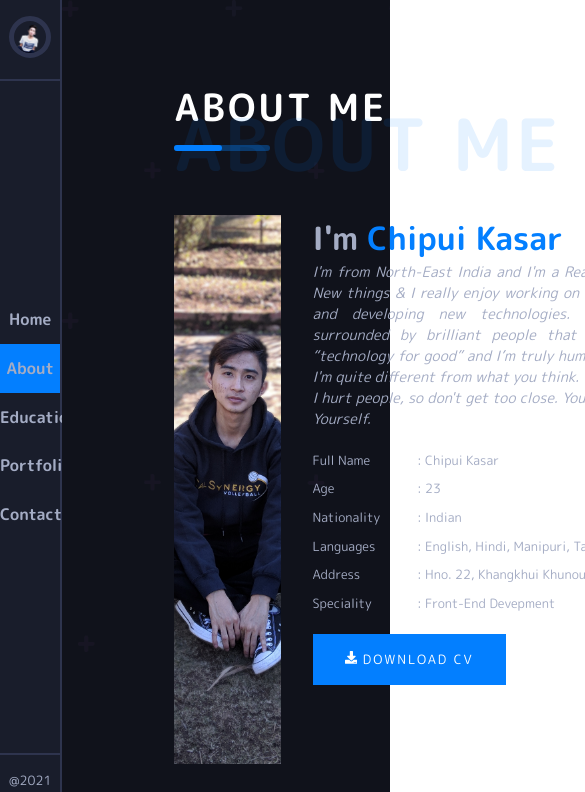
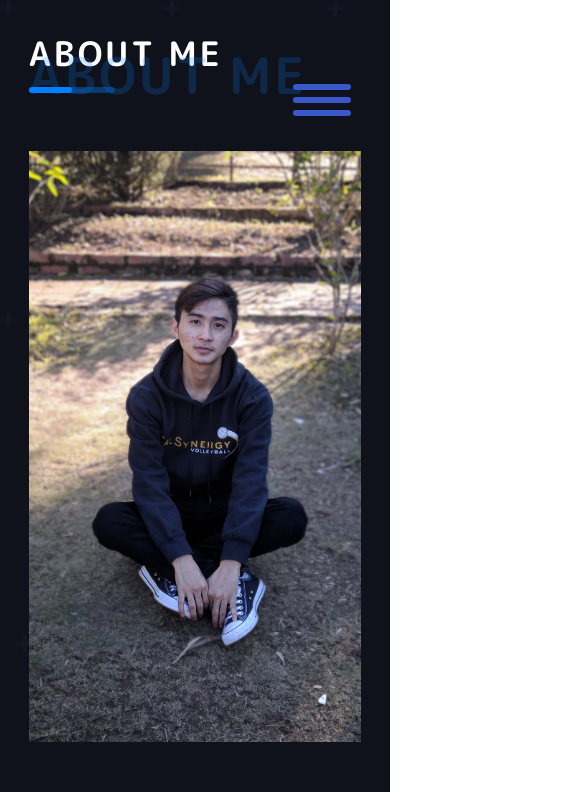
Before and after one commit to Chipui-Kasar/my-webpage, a React (Create React App) app: page /about in a window 390 px wide. Shown: the top 792 px of the page, 585 px wide, since content can reach past the window. Built offline with nearby package versions, Linux system fonts and the light colour scheme.

Commit message:
Updated responsive

```diff
--- a/src/App.css
+++ b/src/App.css
@@ -3,9 +3,77 @@
   height: 100vh;
   background-color: #191d2b;
   position: fixed;
+  z-index: 11;
   border-right: 2px solid #2e344e;
+
+  transform-origin: left;
 }
-.App .main-content {
+
+/*Media query starts*/
+@media (max-width: 1000px) {
+  .App .sideBar {
+    transition: all 0.4s ease-in-out;
+    transform: translateX(-100%);
+    width: 30%;
+  }
+}
+@media (max-width: 411px) {
+  .App .sideBar {
+    width: 50%;
+  }
+}
+@media (max-width: 1000px) {
+  .App .navToggleB {
+    transition: all 0.4s ease-in-out;
+    transform: translateX(0);
+  }
+}
+/*Media query ends*/
+
+.App .navBtn {
+  position: absolute;
+  z-index: 10;
+  right: 10%;
+  top: 10%;
+  width: 4rem;
+  height: 4rem;
+  display: flex;
+  align-items: center;
+  cursor: pointer;
+  justify-content: space-between;
+}
+.bar1,
+.bar2,
+.bar3 {
+  height: 0.4rem;
+  width: 100%;
+  background-color: #3858cc;
+  pointer-events: none;
+  display: none;
+  border-radius: 20px;
+}
+.bar1,
+.bar2,
+.bar3:not(:last-child) {
+  margin-bottom: 0.5rem;
+}
+
+/*Media query starts*/
+@media (max-width: 1000px) {
+  .App .navBtn {
+    display: block;
+  }
+}
+@media (max-width: 1000px) {
+  .bar1,
+  .bar2,
+  .bar3 {
+    display: block;
+  }
+}
+/*Media query ends*/
+
+.App .mainContent {
   width: 84%;
   margin-left: 16%;
   background-color: #10121b;
@@ -14,8 +82,24 @@
   display: grid;
   position: relative;
 }
-.App .main-content .content {
+/*Media query starts*/
+@media (max-width: 1000px) {
+  .App .mainContent {
+    margin-left: 0;
+    width: 100%;
+  }
+}
+
+/*Media query ends*/
+
+.App .mainContent .content {
   margin: 5rem 7rem;
+}
+
+@media (max-width: 1000px) {
+  .App .mainContent .content {
+    margin: 2rem 2rem;
+  }
 }
 
 * {
@@ -41,3 +125,8 @@ body::-webkit-scrollbar-track {
 span {
   color: #037fff;
 }
+@media (max-width: 411px) {
+  html {
+    font-size: 90%;
+  }
+}
--- a/src/App.js
+++ b/src/App.js
@@ -6,14 +6,26 @@ import Education from "./pages/educationPage";
 import Contact from "./pages/contactPage";
 import Portfolio from "./pages/portfolioPage";
 import { Switch, Route } from "react-router-dom";
+import { useState } from "react";
 
 function App() {
+  const [navToggle, setNavToggle] = useState(false);
+
+  const navClick = () => {
+    setNavToggle(!navToggle);
+  };
+
   return (
     <div className="App">
-      <div className="sideBar">
+      <div className={`sideBar ${navToggle ? "navToggleB" : ""}`}>
         <NavBar />
       </div>
-      <div className="main-content">
+      <div className="navBtn" onClick={navClick}>
+        <div className="bar1"></div>
+        <div className="bar2"></div>
+        <div className="bar3"></div>
+      </div>
+      <div className="mainContent">
         <div className="content">
           <Switch>
             <Route path="/" exact>
--- a/src/pages/contactPage.js
+++ b/src/pages/contactPage.js
@@ -52,7 +52,7 @@ function ContactPage() {
       </div>
       <div className={styles.contactPFormSection}>
         <ContactForm
-          messageTitle={"Message Me"}
+          messageTitle={"Get in Touch"}
           messageIcon={<FaWeixin size="70px" color="green" />}
         />
       </div>
--- a/src/pages/homePage.js
+++ b/src/pages/homePage.js
@@ -15,14 +15,17 @@ function HomePage() {
           <span> Chipui Kasar </span>
         </h1>
         <p>
-          Code once, run million of times <br />
+          Front-End/Ui Development (web based)
+          <br />
+          Code once, run million of times
+          <br />
           Stay Hungry! Stay Foolish
         </p>
 
         <div className={styles.homeIcons}>
           <Link className={styles.iconHead}>
             <FaFacebook
-              color={"blue"}
+              color={"#037fff"}
               className={styles.iconStyle}
               onClick={handleUrl("https://www.facebook.com/chipui.kasar.3")}
             />
--- a/src/styles.module.css
+++ b/src/styles.module.css
@@ -70,17 +70,22 @@
 .home .homeHeader .headerText {
   text-align: center;
   color: white;
-  font-size: 3.6rem;
+  font-size: 3.5rem;
 }
 .home .homeHeader .headerText span {
   color: #037fff;
   transition: all 0.5s ease-in-out;
 }
+@media (max-width: 786px) {
+  .home .homeHeader span {
+    font-size: 2.5rem;
+  }
+}
 .home .homeHeader .headerText span:hover {
   color: rgb(25, 92, 25);
 }
 .home .homeHeader p {
-  font-size: 2rem;
+  font-size: 1rem;
   font-weight: 500;
   text-align: center;
 }
@@ -138,15 +143,25 @@
   font-size: 4.5rem;
   opacity: 0.1;
 }
+@media (max-width: 1000px) {
+  .title span {
+    position: absolute;
+    top: 15%;
+    left: 0;
+    font-size: 3.5rem;
+    opacity: 0.2;
+  }
+}
 /*title image about*/
 .imageSection {
   display: flex;
+  align-items: center;
   margin-top: 4rem;
   border-bottom: 5rem;
 }
 .imageSection .img {
-  height: 65vh;
-  width: 100%;
+  height: 70vh;
+
   margin-bottom: 2rem;
 }
 .imageSection .img img {
@@ -158,24 +173,41 @@
   margin-left: 2rem;
 }
 .aboutInfo h4 {
-  font-size: 2rem;
+  font-size: 2.5rem;
 }
 .aboutInfo .aboutInfoText {
-  font-size: 0.9rem;
-  font-weight: 400;
+  font-size: 1rem;
+  font-weight: 500;
   font-style: italic;
   text-align: justify;
   margin-bottom: 1rem;
 }
+
+@media (max-width: 1200px) {
+  .imageSection {
+    flex-direction: column;
+  }
+  .aboutInfo {
+    margin-left: 0;
+    margin-top: 1rem;
+  }
+}
+
 /*ImageSection AboutDetails*/
 .aboutDetails {
   display: flex;
 }
 .aboutDetails p {
   padding: 0.3rem 0;
+  font-weight: 500;
+}
+.aboutDetailsLeft {
+  color: rgb(255, 238, 0);
 }
 .aboutDetails .aboutDetailsRight {
   margin-left: 2.3rem;
+  color: #08c702;
+  font-style: italic;
 }
 .dwnCV {
   padding: 1rem 2rem;
@@ -189,6 +221,7 @@
   cursor: pointer;
   letter-spacing: 2px;
   margin-top: 1rem;
+  margin-bottom: 2rem;
   position: relative;
 }
 .dwnCV::after {
@@ -211,6 +244,14 @@
   column-gap: 3rem;
   row-gap: 3rem;
   margin: 3rem;
+}
+@media (max-width: 1100px) {
+  .skillsContainer {
+    grid-template-columns: repeat(1, 1fr);
+    margin: 1.5rem;
+    column-gap: 1.5rem;
+    row-gap: 2rem;
+  }
 }
 
 .skillTitle {
@@ -248,9 +289,18 @@
   justify-content: space-between;
   margin-top: 3rem;
 }
+@media (max-width: 1000px) {
+  .servicesContainer {
+    flex-direction: column;
+  }
+  .servicesContainer:not(:last-child) {
+    margin-bottom: 2rem;
+  }
+}
 
 .service {
   width: 95%;
+  margin-bottom: 1rem;
   background-color: #191d28;
   border-left: 2px solid #2e344e;
   border-right: 2px solid #2e344e;
@@ -312,11 +362,24 @@
   grid-template-columns: repeat(2, 1fr);
   margin-bottom: 6rem;
 }
+@media (max-width: 1000px) {
+  .contactPage {
+    grid-template-columns: repeat(1, 1fr);
+  }
+}
 .googleMap {
   width: 97%;
   padding: 1rem;
   background-color: #191d2b;
 }
+@media (max-width: 1000px) {
+  .contactPage .googleMap {
+    width: 100%;
+    height: 95%;
+    margin-bottom: 15rem;
+  }
+}
+
 .googleMap iframe {
   width: 100%;
   height: 100%;
@@ -328,6 +391,7 @@
 }
 
 /*contact form*/
+
 .contactForm .form .formGroup {
   margin-bottom: 1rem;
 }
@@ -390,8 +454,16 @@
   justify-content: center;
 }
 .contactF h1 {
+  margin-left: 0.7rem;
   font-size: 3rem;
 }
+@media (max-width: 1000px) {
+  .contactF h1 {
+    margin-left: 0.2rem;
+    font-size: 2.6rem;
+  }
+}
+
 /* ======================Footer starts================================= */
 .footer {
   width: 100%;
```
